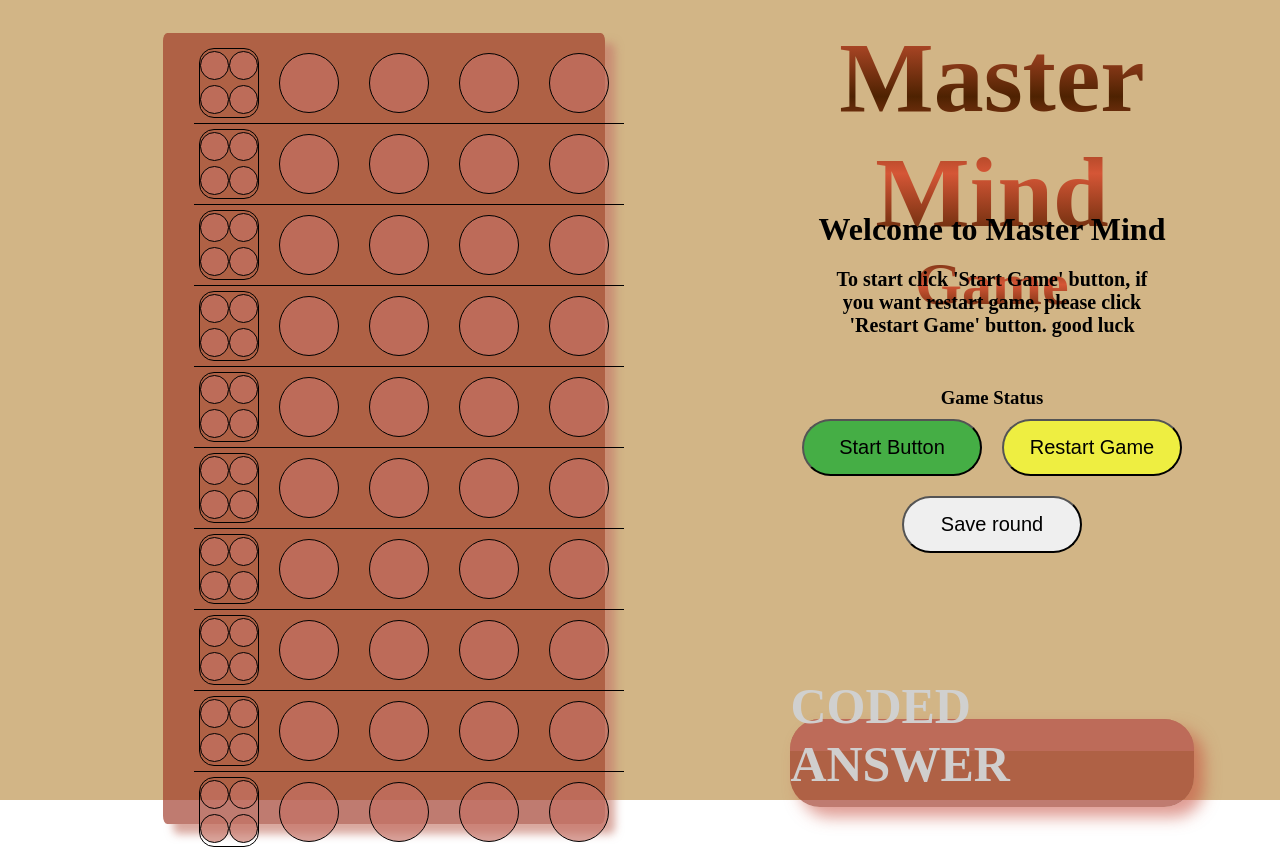
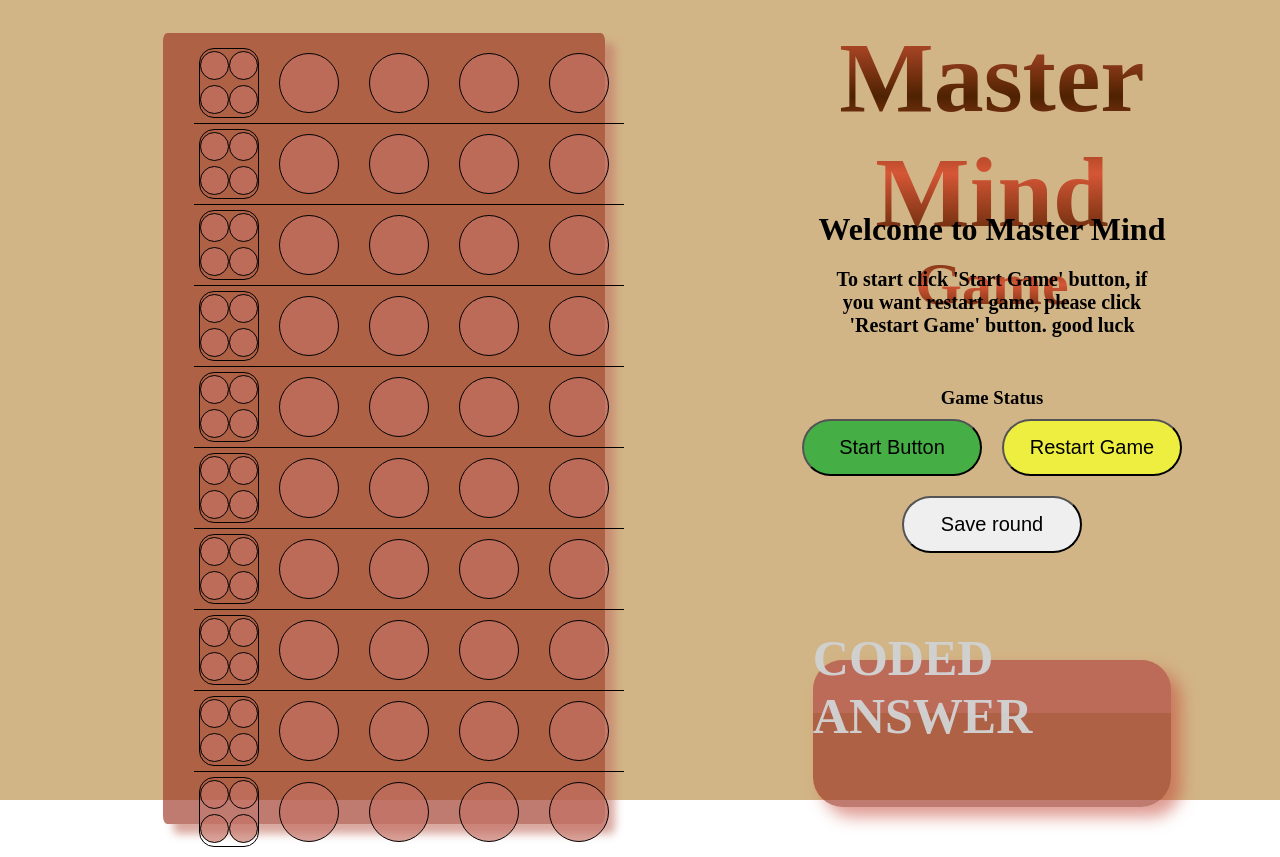
Before and after one commit to TomekBekus02/Master-Mind---Game, a React (Vite) app: page / in a window 1280 px wide. Built offline with nearby package versions, Linux system fonts and the light colour scheme.

Commit message:
small correction changes

```diff
--- a/src/Components/SideDesktop/BotAnswer/BotAnswer.css
+++ b/src/Components/SideDesktop/BotAnswer/BotAnswer.css
@@ -2,8 +2,8 @@
     display: grid;
     grid-template-rows: 30% 70%;
     background-color: rgba(157, 51, 34, 0.649);
-    height: 30%;
-    width: 90%;
+    height: 50%;
+    width: 80%;
     margin-bottom: 50px;
     border-radius: 30px;
     box-shadow: 10px 10px 16px rgba(195, 71, 53, 0.542);
@@ -33,6 +33,6 @@
     height: 70px;
     border-radius: 50%;
     border: 1px solid black;
-    margin: 0 20px 0 20px;
+    margin: 15px;
     background-color: rgba(196, 114, 101, 0.649);
 }
--- a/src/Components/SideDesktop/GameStatusButtons/RestartButton/RestartButton.jsx
+++ b/src/Components/SideDesktop/GameStatusButtons/RestartButton/RestartButton.jsx
@@ -3,7 +3,7 @@ import { GameContex } from '../../../source/gameContex'
 import './RestartButton.css'
 import data from '../../../source/data'
 
-export default function RestartButton(){//po nacisnieciu restart button gra sie restartuje, ale coded answer sie nie wczytuje
+export default function RestartButton(){
     const {addAnswer, handleEndGame, setIdRound, setDataGame, colors,
            setAnswer, startGame, setActiveDecode, setFourDecodedColors, setCurrentButton} = useContext(GameContex);
     const randomNumber = () => {return Math.floor(Math.random() * colors.length)};
@@ -23,7 +23,7 @@ export default function RestartButton(){//po nacisnieciu restart button gra sie
         setFourDecodedColors(['','','','']);
         setCurrentButton(0);
         await gameLaunching();
-        handleEndGame();
+        //handleEndGame(); //while production endGame setting are off
         setActiveDecode(false);
     }
     return (
--- a/src/Components/SideDesktop/GameStatusButtons/SaveRoundButton/SaveRoundButton.css
+++ b/src/Components/SideDesktop/GameStatusButtons/SaveRoundButton/SaveRoundButton.css
@@ -0,0 +1,4 @@
+.disabled{
+    pointer-events: none;
+    cursor: not-allowed;
+}
--- a/src/Components/SideDesktop/PossibleColors/PossibleColors.jsx
+++ b/src/Components/SideDesktop/PossibleColors/PossibleColors.jsx
@@ -4,8 +4,8 @@ import './PossibleColors.css'
 
 export default function PossibleColors(){
     const {colors, updatefourDecodedColors, currentButton} = useContext(GameContex);
-    const handlePossibleColors = (currentButton, index) => {
-        updatefourDecodedColors(currentButton, index);
+    const handlePossibleColors = async(currentButton, index) => {
+       await updatefourDecodedColors(currentButton, index);
     }
     return(
         <>
--- a/src/Components/source/gameContex.jsx
+++ b/src/Components/source/gameContex.jsx
@@ -57,7 +57,7 @@ export const GameProvider = ({children}) => {
             {
                 handleRound, handleStartGame, handleEndGame, handleActiveDecode, addAnswer,
                 setFourDecodedColors, setCurrentButton, setIdRound, setAnswer, updatefourDecodedColors,
-                setcurrentIdRow, setAbledSaveButton, updateDataGame, setDataGame,
+                setcurrentIdRow, setAbledSaveButton, updateDataGame, setDataGame, setActiveDecode,
                 IdRound, colors, dataGame, answer, endGame, startGame, activeDecode,
                 currentButton, fourDecodedColors, currentIdRow, abledSaveButton
             }}>
```
